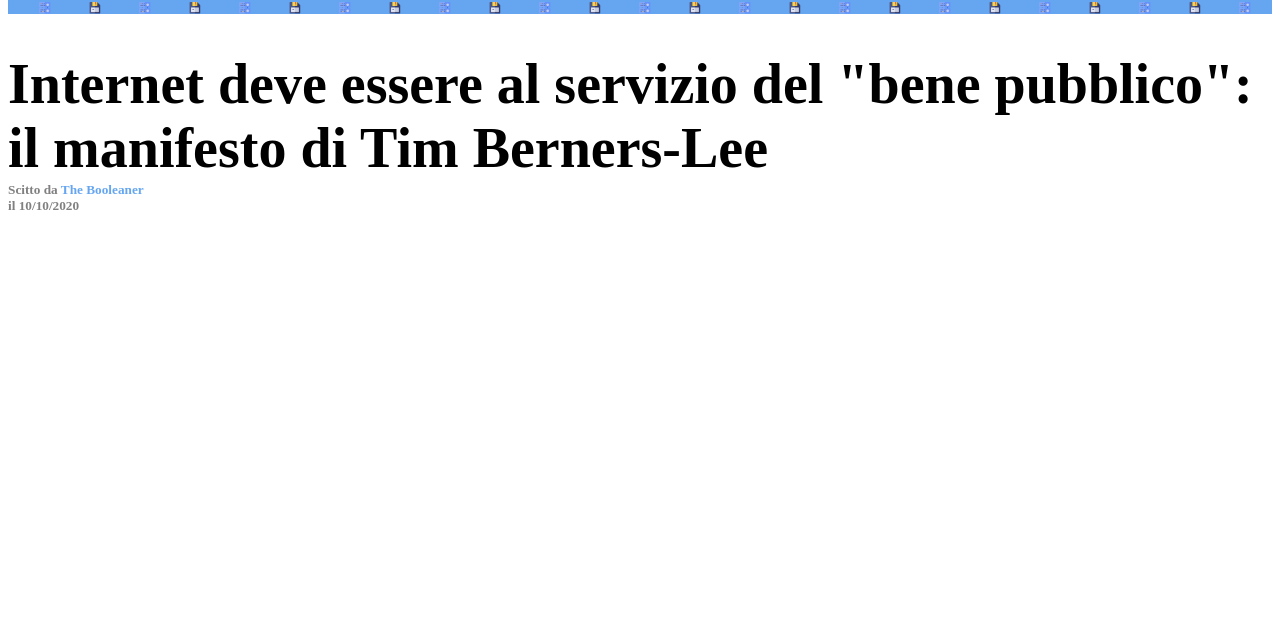
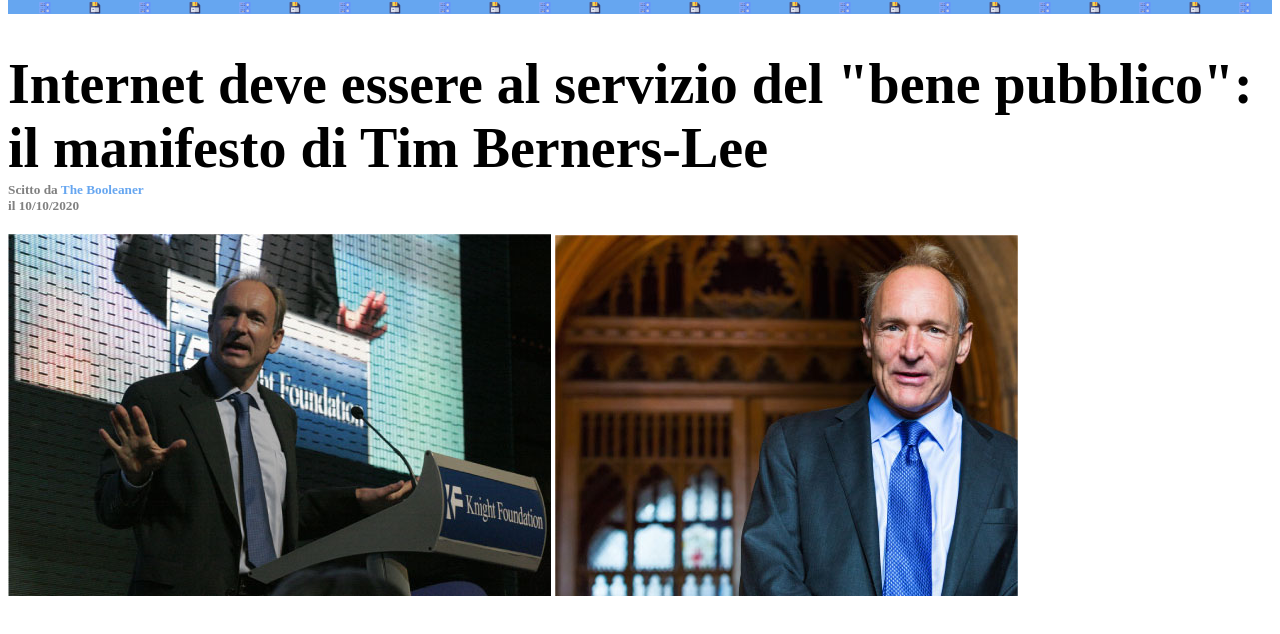
Before and after one commit to Fedekh/html-css-booleaner, a plain HTML site: page index.html in a window 1280 px wide. Shown: the part 94-728 px from the top of the page. Drawn offline with Linux system fonts and the light colour scheme.

Commit message:
introduction a first section with photos

```diff
--- a/index.html
+++ b/index.html
@@ -25,6 +25,14 @@
     <!-- main -->
     <main>
 
+        <!-- section photos -->
+        <section class="photo">
+            <img src="/img/tim-1.jpg" alt="Tim Berners-Lee Internet futuro bene pubblico">
+            <img src="/img/tim-2.jpg" alt="Tim Berners-Lee Internet futuro bene pubblico">
+        </section>
+        <!-- /section photos -->
+
+
     </main>
     <!-- /main -->
 
```
